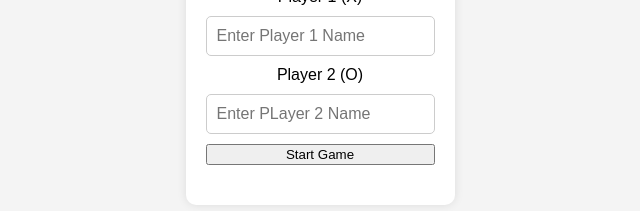
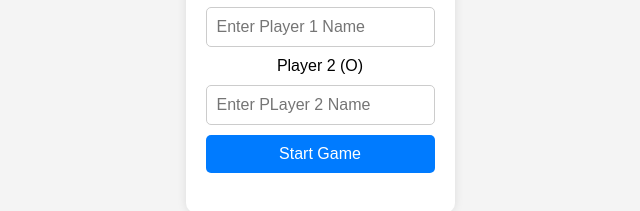
Before and after one commit to pbain63/Project_Tic-Tac-Toe, a plain HTML site: page index.html in a window 1280 px wide. Shown: the part 353-564 px from the top of the page, without its empty margins (320-960 px from the left). Drawn offline with Linux system fonts and the light colour scheme.

Commit message:
Add styles to form button in css/styles.css

```diff
--- a/css/styles.css
+++ b/css/styles.css
@@ -34,7 +34,16 @@ h1 {
   border-radius: 5px;
 }
 
-
+.player-form button {
+  padding: 10px;
+  font-size: 1rem;
+  background-color: #007bff;
+  color: #fff;
+  border: none;
+  border-radius: 5px;
+  cursor: pointer;
+  transition: background-color 0.3s;
+}
 .board {
   display: grid;
   grid-template-columns: repeat(3, 100px);
```
